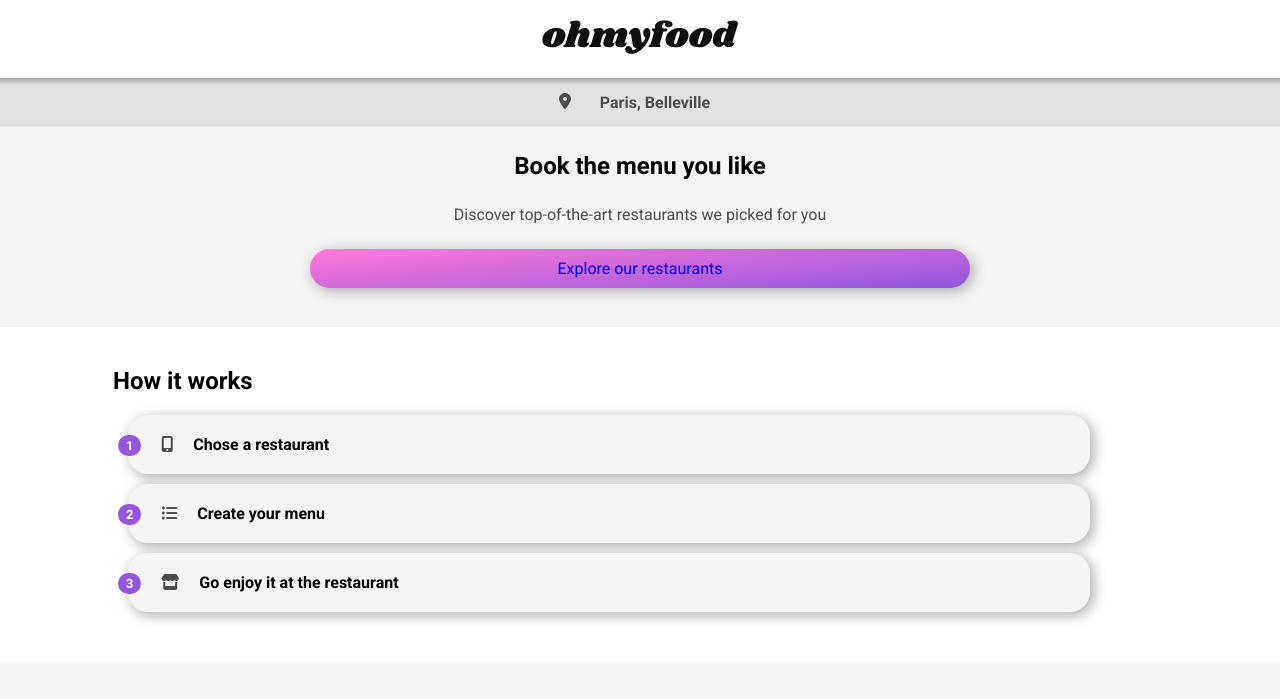
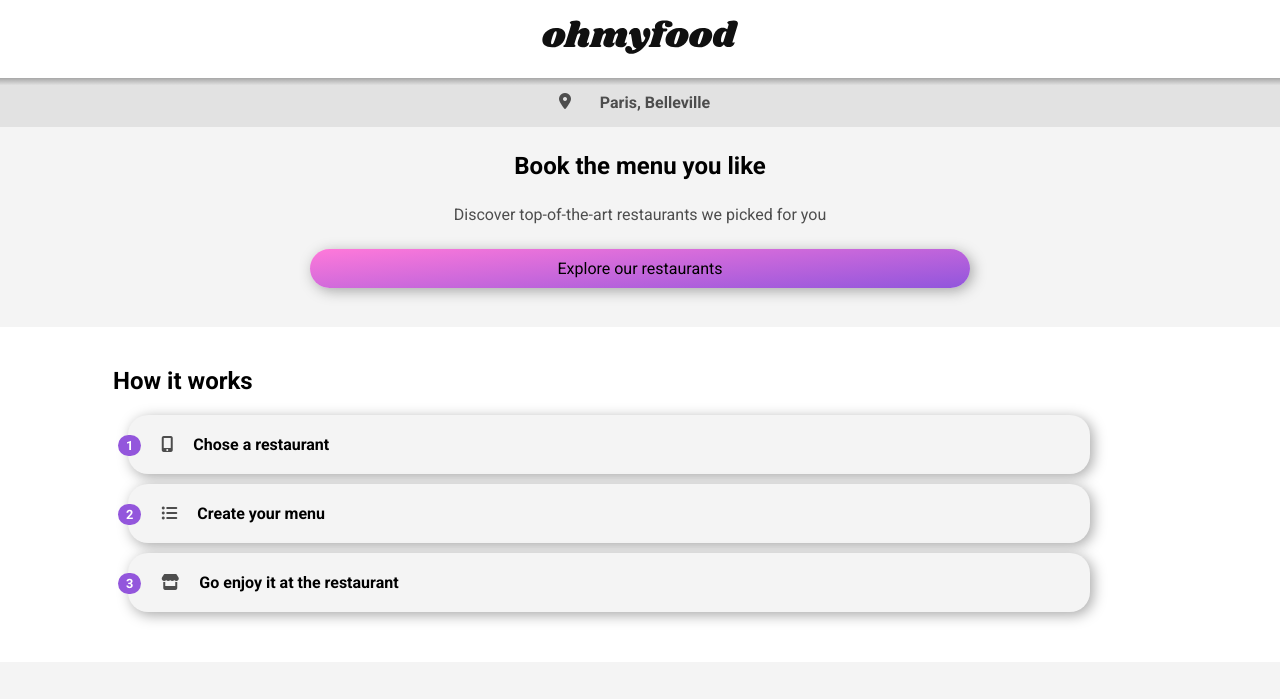
Before and after one commit to virginiaplovi/ohmyfood, a website: page index.html in a window 1280 px wide. Shown: the top 699 px of the page. Drawn offline with Linux system fonts and the light colour scheme; a web font is replaced by a local one.

Commit message:
Link color edited

```diff
--- a/sass/main.scss
+++ b/sass/main.scss
@@ -25,6 +25,7 @@ $white: #ffffff;
 }
 @mixin link($color: $white) {
     text-decoration: none;
+    color: initial;
     &:visited {
         color: $color;
     }
```
Also changed, not shown: public/style.css, 1 other file.
